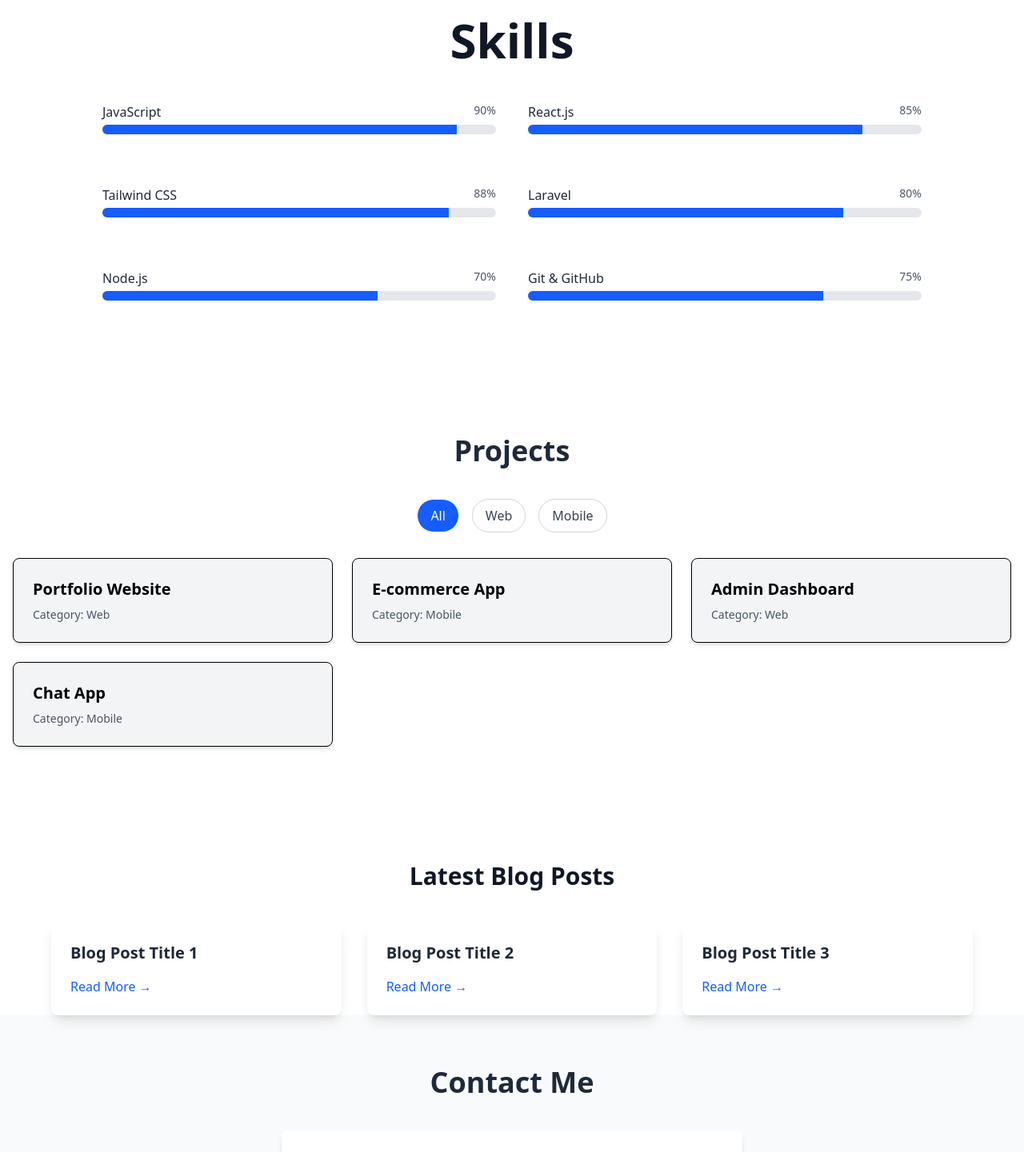
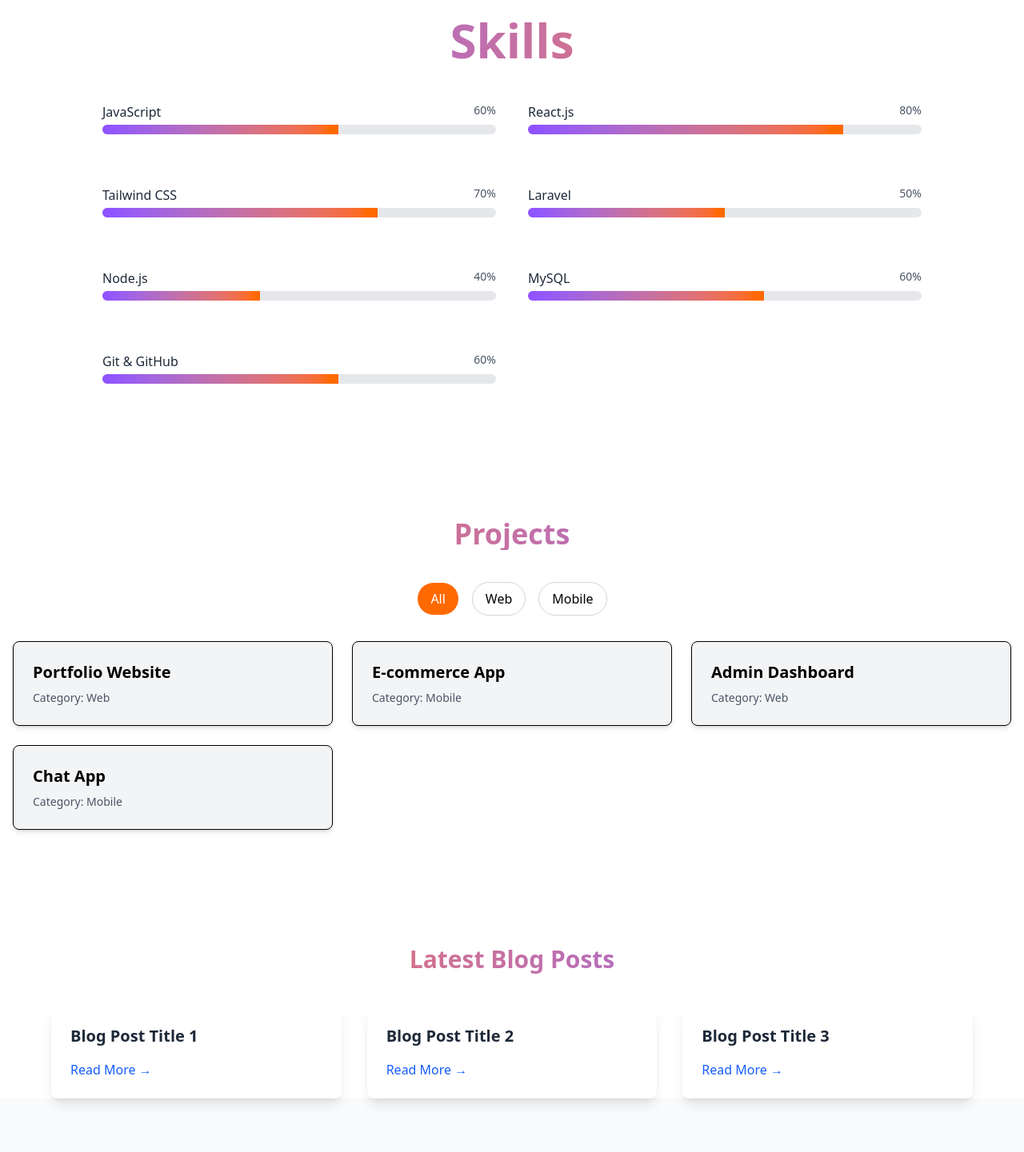
Before and after one commit to jesh-dev/Portfolio-Jesh, a React (Vite) app: page / in a window 1280 px wide. Shown: the part 1220-2661 px from the top of the page at 80% size. Built offline with nearby package versions, Linux system fonts and the light colour scheme.

Commit message:
Update styles across Blog, Contact, Projects, Skills, and SkillBar components for improved visual consistency and user experience

```diff
--- a/src/Components/Blog.jsx
+++ b/src/Components/Blog.jsx
@@ -12,6 +12,7 @@ const blogPosts = [
     title: "Blog Post Title 1",
     summary: "A short description of what the blog post is about. It's engaging and informative.",
     content: "This is the full content of Blog Post 1. Here you can elaborate on the topic in more detail, provide insights, and useful examples to your readers."
+
   },
   {
     id: 2,
@@ -32,7 +33,7 @@ const blogPosts = [
 {/* Blog Section */}
   <div className="mt-20 max-w-6xl mx-auto scroll-smooth" id="blog">
         <motion.h3
-          className="text-3xl font-bold text-center text-gray-900 dark:text-white mb-10"
+          className="text-3xl font-bold text-center text-transparent bg-gradient-to-l from-violet-500 to-orange-500 bg-clip-text mb-10"
           initial={{ opacity: 0, y: -10 }}
           animate={{ opacity: 1, y: 0 }}
           transition={{ duration: 0.5 }}
--- a/src/Components/Contact.jsx
+++ b/src/Components/Contact.jsx
@@ -18,13 +18,13 @@ export default function Contact() {
   return (
     <section className="px-4 py-16 bg-gray-50 dark:bg-gray-950 scroll-smooth" id="contact">
       <motion.h2
-        className="text-4xl font-bold text-center mb-10 text-gray-800 dark:text-white"
+        className="text-4xl font-bold text-center mb-10 text-transparent bg-gradient-to-l from-violet-500 to-orange-500 bg-clip-text dark:text-white"
         initial={{ opacity: 0, y: -20 }}
         whileInView={{ opacity: 1, y: 0 }}
         viewport={{ once: true }}
         transition={{ duration: 0.5 }}
       >
-        Contact Me
+        Reach Out
       </motion.h2>
 
       <motion.form
@@ -78,7 +78,7 @@ export default function Contact() {
 
         <button
           type="submit"
-          className="w-full bg-blue-600 text-white py-2 px-4 rounded hover:bg-blue-700 transition"
+          className="w-full bg-violet-600 shadow-lg shadow-violet-500 text-white py-2 px-4 rounded hover:bg-orange-500 hover:shadow-orange-500 duration-500 transition"
         >
           Send Message
         </button>
--- a/src/Components/Project.jsx
+++ b/src/Components/Project.jsx
@@ -23,7 +23,7 @@ export default function Projects() {
   return (
     <section className="px-4 py-16 bg-white dark:bg-gray-950 scroll-smooth" id="projects">
       <motion.h2
-        className="text-4xl font-bold text-center mb-10 text-gray-800 dark:text-white"
+        className="text-4xl font-bold bg-gradient-to-l from-violet-500 to-orange-500 bg-clip-text text-transparent text-center mb-10 dark:text-transparent"
         initial={{ opacity: 0, y: -20 }}
         animate={{ opacity: 1, y: 0 }}
         transition={{ duration: 0.5 }}
@@ -38,8 +38,8 @@ export default function Projects() {
             onClick={() => setFilter(cat)}
             className={`px-4 py-2 rounded-full border ${
               filter === cat
-                ? "bg-blue-600 text-white"
-                : "text-gray-700 dark:text-gray-200 border-gray-300 dark:border-gray-700"
+                ? "bg-orange-500 text-white"
+                : "text-Violet-700 dark:text-gray-200 border-gray-300 dark:border-gray-700"
             } transition-all duration-300`}
           >
             {cat}
--- a/src/Components/Skill.jsx
+++ b/src/Components/Skill.jsx
@@ -3,12 +3,13 @@ import SkillBar from "./SkillBar";
 import { motion } from "framer-motion";
 
 const skills = [
-  { skill: "JavaScript", level: 90 },
-  { skill: "React.js", level: 85 },
-  { skill: "Tailwind CSS", level: 88 },
-  { skill: "Laravel", level: 80 },
-  { skill: "Node.js", level: 70 },
-  { skill: "Git & GitHub", level: 75 },
+  { skill: "JavaScript", level: 60 },
+  { skill: "React.js", level: 80 },
+  { skill: "Tailwind CSS", level: 70 },
+  { skill: "Laravel", level: 50 },
+  { skill: "Node.js", level: 40 },
+  { skill: "MySQL", level: 60 },
+  { skill: "Git & GitHub", level: 60 },
 ];
 
 export default function SkillsSection() {
@@ -16,7 +17,7 @@ export default function SkillsSection() {
     <section className="bg-white dark:bg-gray-900 py-20 px-4 scroll-smooth" id="skills">
       <div className="max-w-5xl mx-auto">
         <motion.h2
-          className="text-5xl md:text-6xl font-syne font-bold text-gray-900 dark:text-white text-center mb-12"
+          className="text-5xl md:text-6xl font-syne font-bold text-transparent bg-gradient-to-r from-violet-500 to-orange-500 bg-clip-text dark:text-white text-center mb-12"
           initial={{ opacity: 0, y: 30 }}
           whileInView={{ opacity: 1, y: 0 }}
           viewport={{ once: true }}
--- a/src/Components/SkillBar.jsx
+++ b/src/Components/SkillBar.jsx
@@ -11,7 +11,7 @@ export default function SkillBar({ skill, level }) {
 
       <div className="w-full bg-gray-200 dark:bg-gray-700 h-3 rounded-full overflow-hidden">
         <motion.div
-          className="bg-blue-600 h-full"
+          className="bg-gradient-to-r from-violet-500 to-orange-500 h-full"
           initial={{ width: 0 }}
           whileInView={{ width: `${level}%` }}
           viewport={{ once: true }}
```
